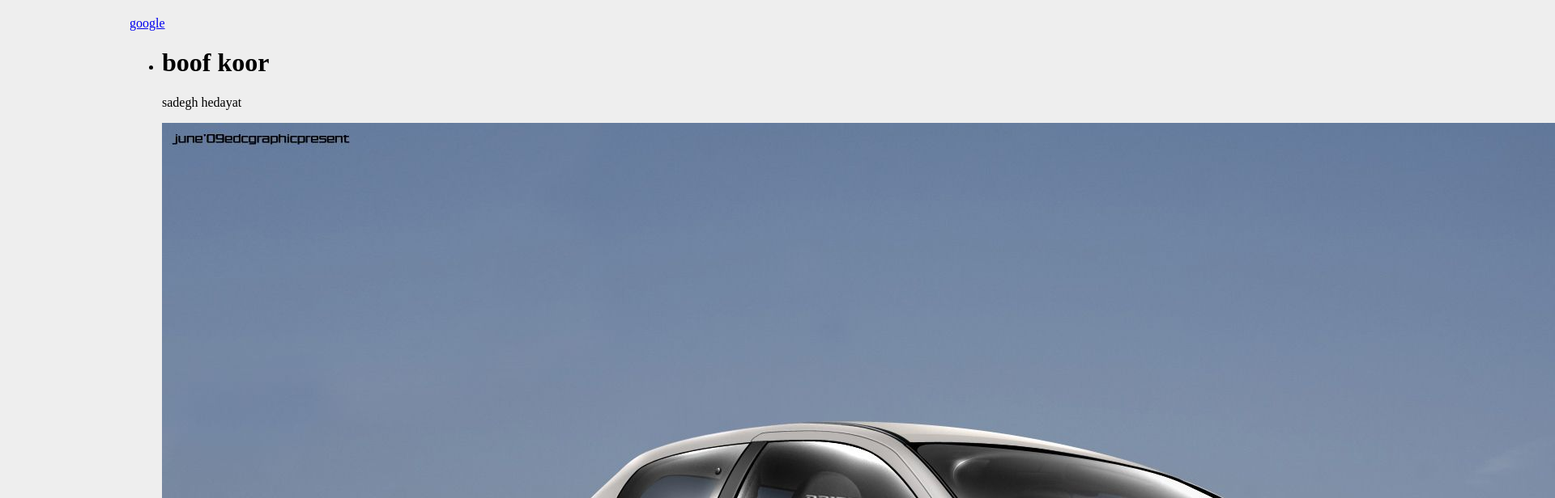
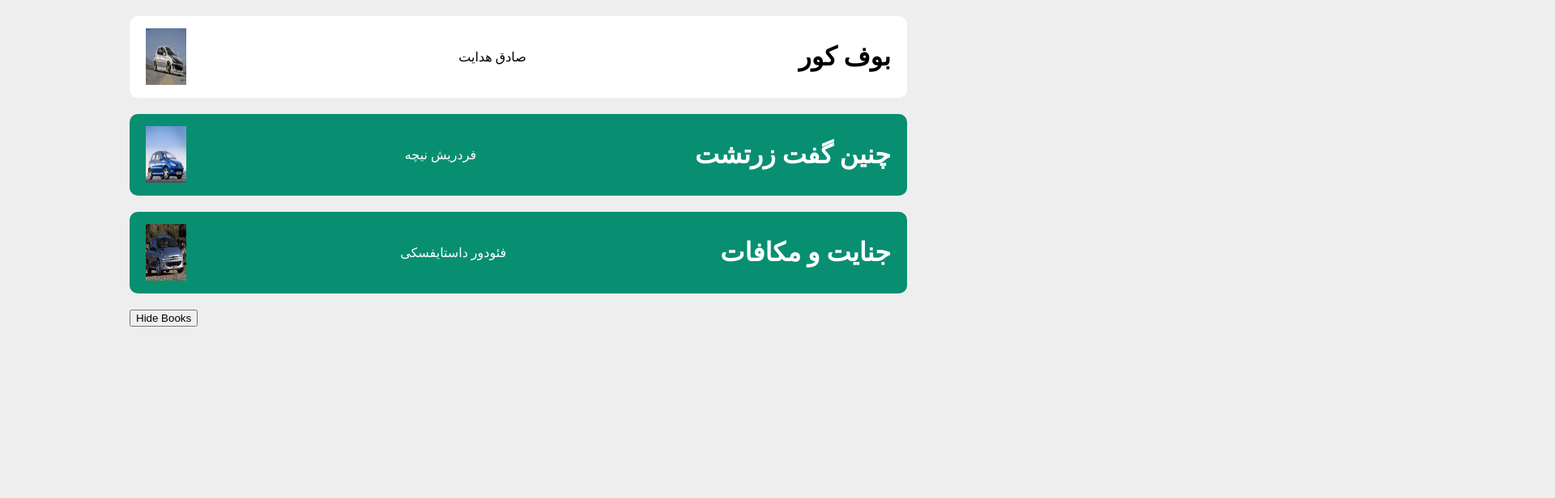
Before and after one commit to atroopa/vue-firstStep, a plain HTML site: page index.html in a window 1280 px wide. Shown: the top 616 px of the page at 81% size, 1920 px wide, since content can reach past the window. Drawn offline with nearby package versions, Linux system fonts and the light colour scheme.

Commit message:
learncomputed

```diff
--- a/app.js
+++ b/app.js
@@ -5,9 +5,9 @@ const app = Vue.createApp({
             url : "www.google.com",
             showBooks: true,
             books : [
-                {title: "boof koor" , author: "sadegh hedayat", image: "images/1.jpg"},
-                {title: "chenin goft zartosht" , author: "fredrich niche", image: "images/2.jpg"},
-                {title: "jenayat o mokafat" , author: "feyodor dastayovsky", image: "images/3.jpg"},
+                {title: "بوف کور" , author: "صادق هدایت", image: "images/1.jpg", isFav: false},
+                {title: "چنین گفت زرتشت" , author: "فردریش نیچه", image: "images/2.jpg", isFav: true},
+                {title: "جنایت و مکافات" , author: "فئودور داستایفسکی", image: "images/3.jpg", isFav: true},
             ]
 
         }
@@ -16,6 +16,14 @@ const app = Vue.createApp({
         changeShowBooks(){
             this.showBooks = !this.showBooks
         },
+        changeFav(book){
+            book.isFav = !book.isFav
+        },
+    computed: {
+        filteredBooks(){
+            return "Hello"
+        }
+    }
     },
 });
 
--- a/index.html
+++ b/index.html
@@ -9,23 +9,42 @@
             max-width: 960px;
             margin: 20px auto;
         }
+        p, h3, ul {
+            margin: 0;
+            padding: 0;
+        }
+        li{
+            list-style-type: none;
+            background: #fff;
+            margin: 20px auto;
+            padding: 10px 20px;
+            border-radius: 10px;
+            display: flex;
+            align-items: center;
+            justify-content: space-between;
+        }
+        img{
+            width: 50px;
+            height: 70px;
+        }
+        li.fav{
+            background: #088f72;
+            color: white;
+        }
     </style>
 </head>
 <body>
 
     <div id="app">
-
-        <a :href="url">google</a>
-
+        <p>{{filteredBooks}}</p>
         <div v-if=showBooks>
             <ul v-for="book in books">
-                <li>
+                <li :class="{fav : book.isFav}" @click="changeFav(book)">
+                    <img :src="book.image" :alt="book.title">
+                    <p>{{book.author}}</p>
                     <h1>{{book.title}}</h1>
-                    <p>{{book.author}}</p>
-                    <img :src="book.image" :alt="book.title">
                 </li>
             </ul>
-
         </div>
 
         <button @click="changeShowBooks">
```
